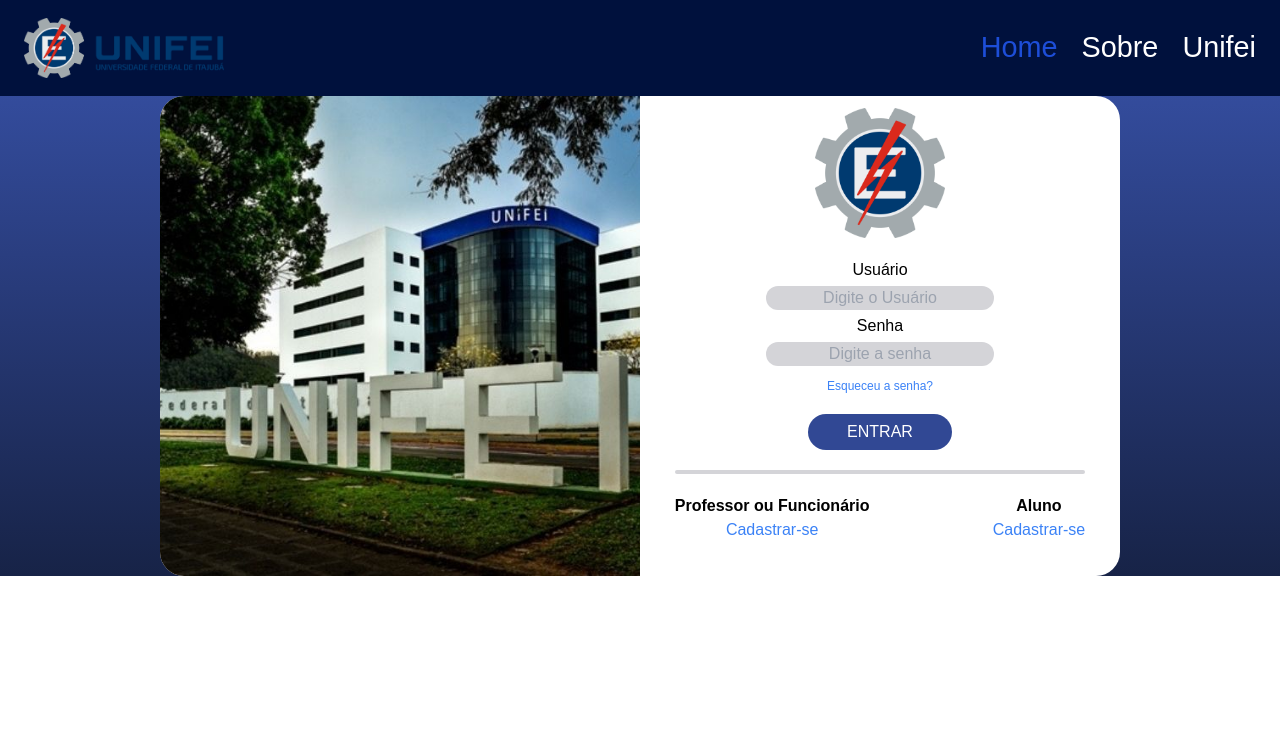
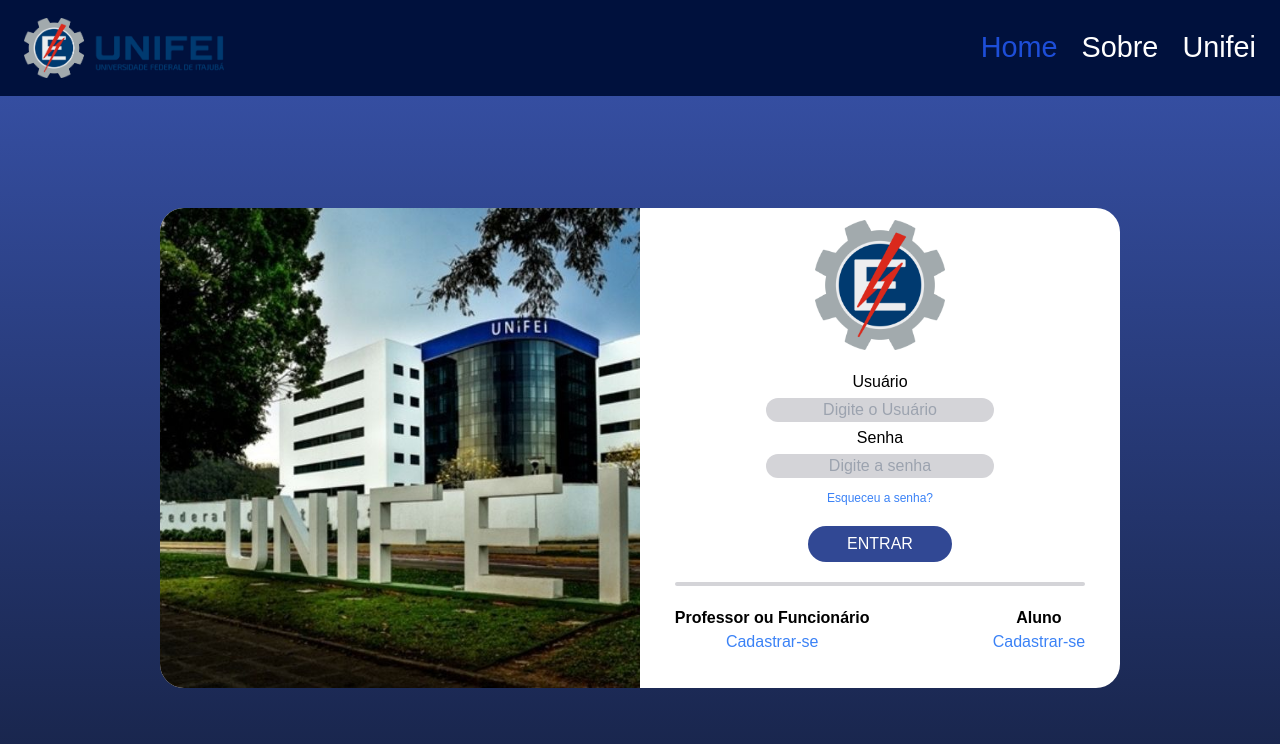
Before and after one commit to CCO-Turma-2023/ProjetoSigaa, a Next.js app: page / in a window 1280 px wide. Shown: the top 744 px of the page. Built offline with nearby package versions, Linux system fonts and the light colour scheme.

Commit message:
fix: fixed login interface in the middle of the screen

```diff
--- a/src/app/globals.css
+++ b/src/app/globals.css
@@ -2,10 +2,13 @@
 @tailwind components;
 @tailwind utilities;
 
-@import url('https://fonts.googleapis.com/css2?family=Outfit:wght@100..900&display=swap');
+@import url("https://fonts.googleapis.com/css2?family=Outfit:wght@100..900&display=swap");
 
 * {
   font-family: "Outfit", sans-serif;
+  padding: 0;
+  margin: 0;
+  box-sizing: border-box;
 }
 
 .imagemStyle {
--- a/src/app/page.tsx
+++ b/src/app/page.tsx
@@ -6,9 +6,9 @@
 
 export default function Home() {
   return (
-    <div className="h-full w-full overflow-hidden bg-backgroundLinear">
+    <div className="flex min-h-screen w-full flex-col bg-backgroundLinear">
       <Header selecionado="home" />
-      <div className="flex h-full w-full items-center justify-center">
+      <div className="flex h-full w-full flex-1 items-center justify-center">
         <div className="flex h-[30rem] w-[60rem] overflow-hidden rounded-3xl bg-white">
           <div className="h-full w-1/2">
             <Image
--- a/src/components/header.tsx
+++ /dev/null
@@ -1,23 +0,0 @@
-'use client'
-import Image from "next/image";
-import logo from "../assets/logo.png"
-import "../app/globals.css"
-import Link from "next/link";
-import { useState } from "react";
-
-
-
-export default function Header({ selecionado }: { selecionado: string }) {
-    return (
-        <header className="allfont list-none bg-[rgb(0,17,61)] flex flex-row justify-between p-[1.5rem] text-white text-[1.8rem] items-center">
-
-            <Image src={logo} alt="Logo Unifei" width={200}/>
-
-            <ul className="flex gap-6">
-                <li className={`hover:text-blue-700  ${selecionado === "home" && "text-blue-700"}`}><Link href="/" >Home</Link></li>
-                <li className={`hover:text-blue-700  ${selecionado === "sobre" && "text-blue-700"}`}><Link href="/sobre">Sobre</Link></li>
-                <li className={`hover:text-blue-700 `}><a target="_blank" href="https://unifei.edu.br/">Unifei</a></li>
-            </ul>
-        </header>
-    );
-}
```
